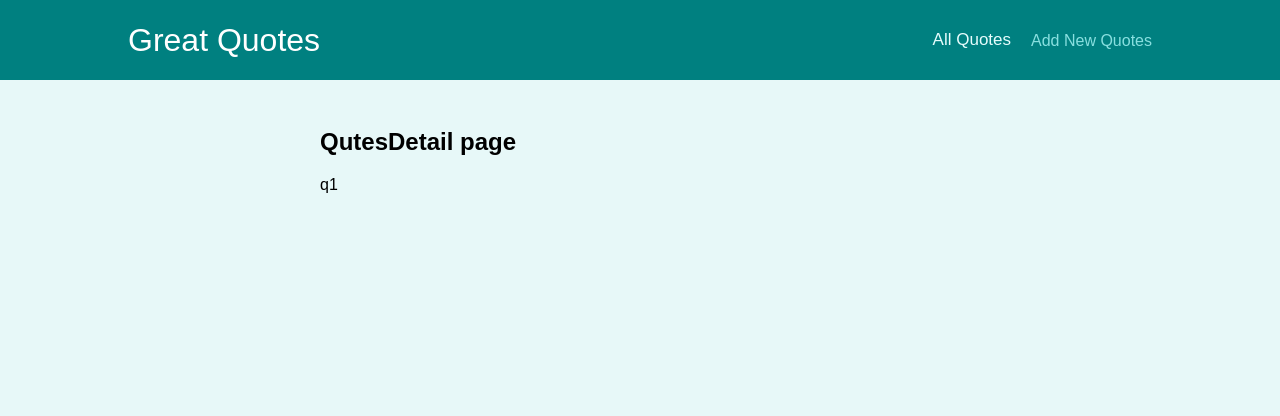
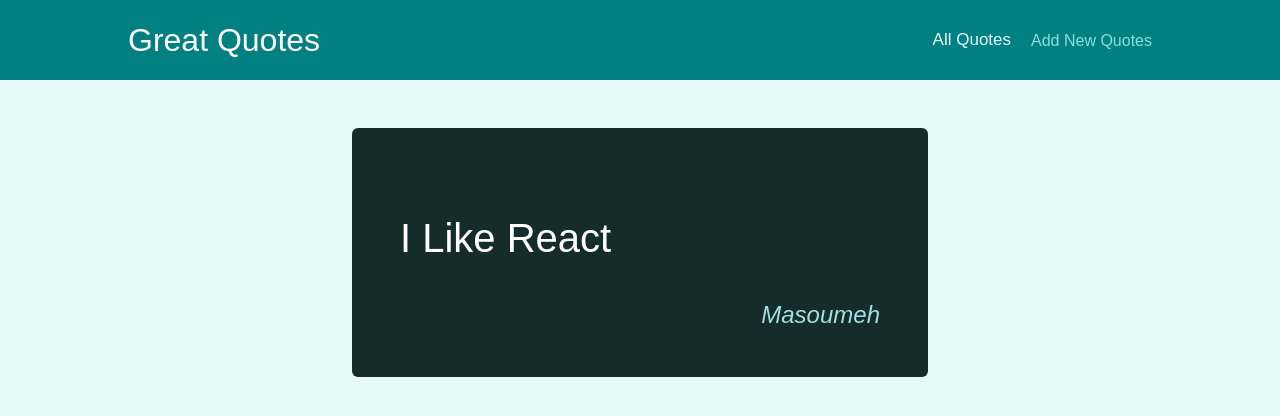
Before and after one commit to MahsumaRezai/Single_Page_App, a React (Create React App) app: page /quotes/q1 in a window 1280 px wide. Shown: the top 416 px of the page. Built offline with nearby package versions, Linux system fonts and the light colour scheme.

Commit message:
add QutesDetail

```diff
--- a/src/Pages/AllQutes.js
+++ b/src/Pages/AllQutes.js
@@ -1,7 +1,7 @@
 import QuoteList from '../components/quotes/QuoteList'
 const DUMMY_QUOTES = [
     { id: 'q1', author: 'Masoumeh', text: "I Like React" },
-    { id: 'q1', author: 'Reazi', text: "I Like React and it is very fun" },
+    { id: 'q2', author: 'Reazi', text: "I Like React and it is very fun" },
 
 ]
 const AllQutes = () => {
--- a/src/Pages/NewQutes.js
+++ b/src/Pages/NewQutes.js
@@ -1,6 +1,10 @@
+import QuoteForm from '../components/quotes/QuoteForm'
 const NewQutes = () => {
+    const addQuoteHandler=qouteData=>{
+        console.log(qouteData)
+    }
     return (
-        <h2>New Qutes page</h2>
+        <QuoteForm onAddQoute={addQuoteHandler} />
     )
 
 }
--- a/src/Pages/QutesDetail.js
+++ b/src/Pages/QutesDetail.js
@@ -1,14 +1,23 @@
 import { Fragment } from "react";
 import { useParams, Route } from 'react-router-dom';
-import Comments from '../components/comments/Comments'
+import Comments from '../components/comments/Comments';
+import HighlightedQuote from '../components/quotes/HighlightedQuote'
 
+const DUMMY_QUOTES = [
+    { id: 'q1', author: 'Masoumeh', text: "I Like React" },
+    { id: 'q2', author: 'Reazi', text: "I Like React and it is very fun" },
+
+]
 
 const QutesDetail = () => {
-    const params = useParams()
+    const params = useParams();
+    const quote = DUMMY_QUOTES.find(quote => quote.id === params.quoteId);
+    if(!quote){
+        return <p>not found quote</p>
+    }
     return (
         <Fragment>
-            <h2>QutesDetail page</h2>
-            <p>{params.quoteId}</p>
+            <HighlightedQuote text={quote.text} author={quote.author} />
             <Route path={`/quotes/${params.quoteId}/comments`}>
                 <Comments />
 
--- a/src/components/quotes/QuoteItem.js
+++ b/src/components/quotes/QuoteItem.js
@@ -1,4 +1,5 @@
 import classes from './QuoteItem.module.css';
+import { Link } from 'react-router-dom'
 
 const QuoteItem = (props) => {
   return (
@@ -9,9 +10,9 @@ const QuoteItem = (props) => {
         </blockquote>
         <figcaption>{props.author}</figcaption>
       </figure>
-      <a className='btn' href='/mmm'>
+      <Link className='btn' to={`/quotes/${props.id}`} >
         View Fullscreen
-      </a>
+      </Link>
     </li>
   );
 };
```
